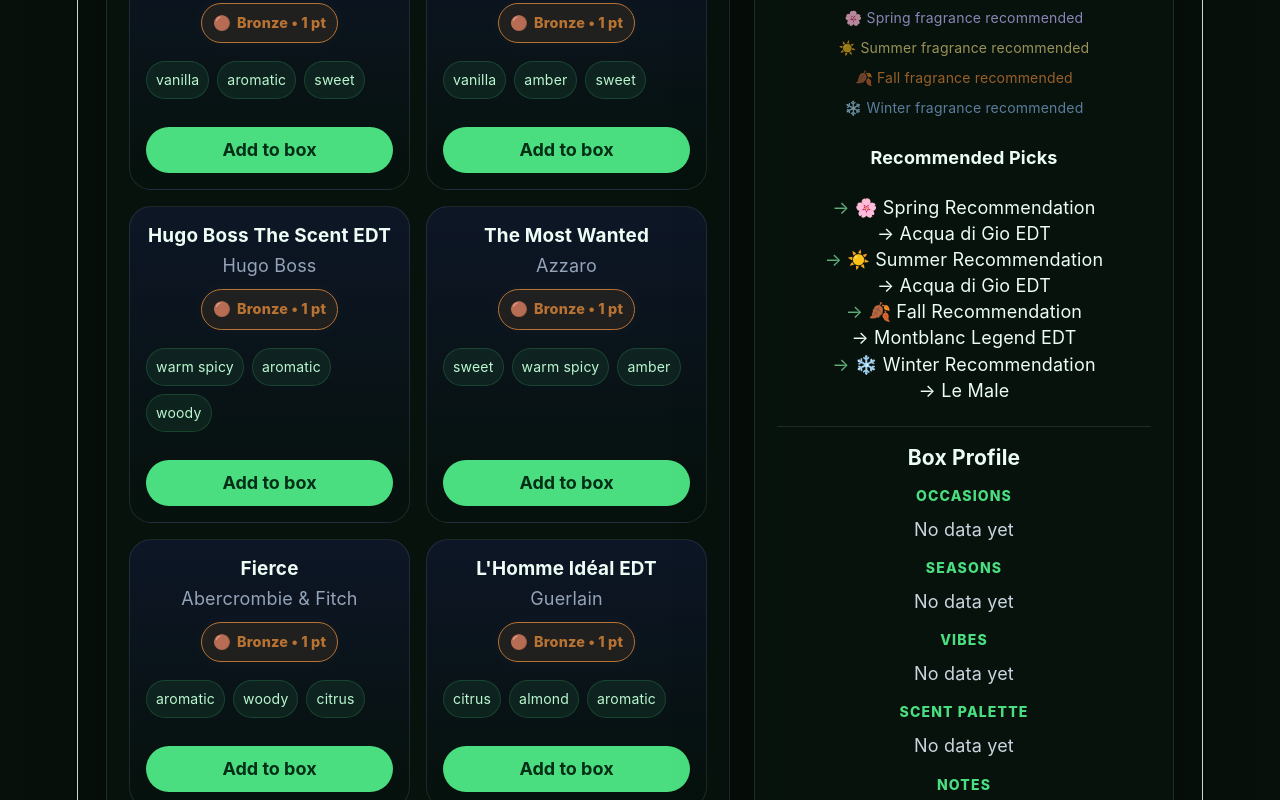
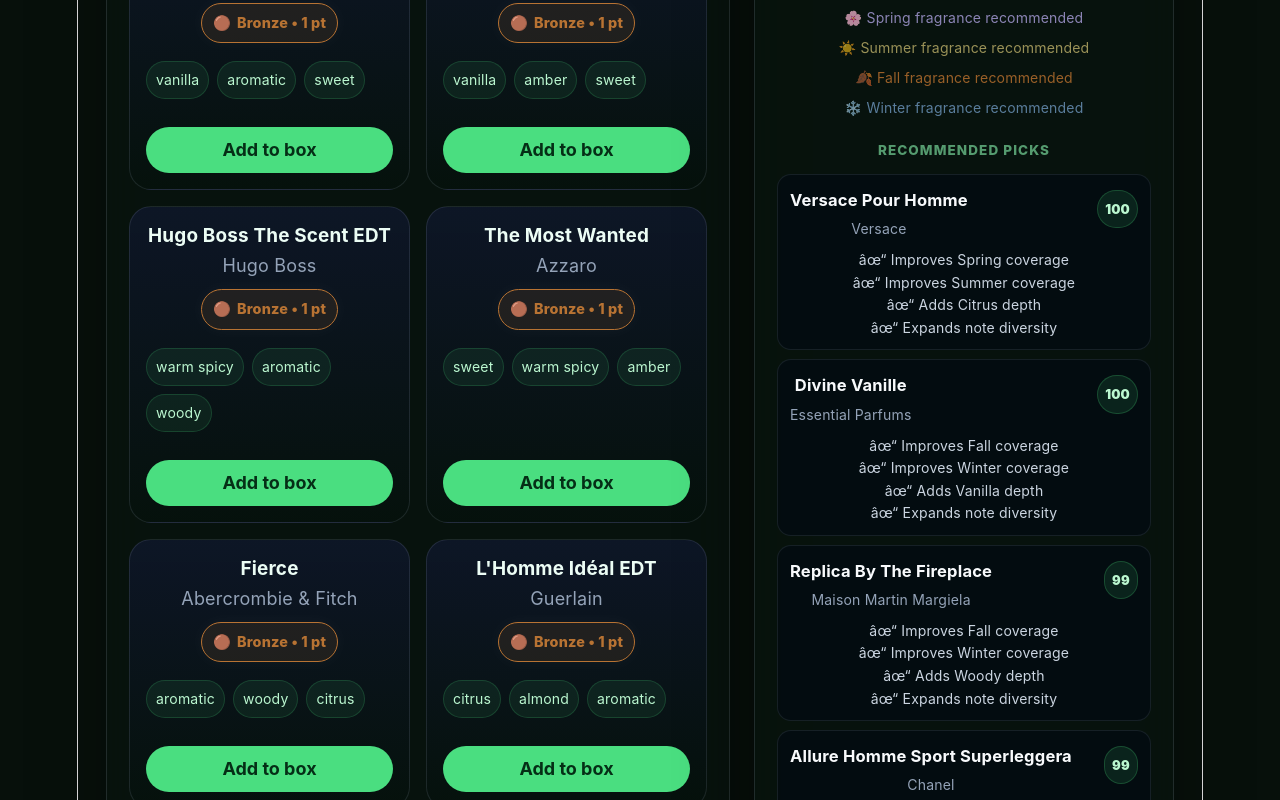
Before and after one commit to Felixchwan/decant-builder, a React (Vite) app: page / in a window 1280 px wide. Shown: the part 1180-1980 px from the top of the page. Built offline with nearby package versions, Linux system fonts and the light colour scheme.

Commit message:
Add ranked recommendation engine

```diff
--- a/src/App.css
+++ b/src/App.css
@@ -1168,7 +1168,73 @@
   font-size: 0.78rem;
 }
 
-.recommendations p::before {
-  content: "→ ";
-  color: rgba(134, 239, 172, 0.7);
+.recommendations {
+  display: grid;
+  gap: 9px;
+  margin-top: 16px;
 }
+
+.recommendations h4 {
+  margin: 0 0 2px;
+  color: rgba(134, 239, 172, 0.62);
+  font-size: 0.75rem;
+  font-weight: 800;
+  letter-spacing: 0.08em;
+  text-transform: uppercase;
+}
+
+.recommendation-card {
+  padding: 12px;
+  border-radius: 14px;
+  background: rgba(2, 6, 23, 0.42);
+  border: 1px solid rgba(148, 163, 184, 0.13);
+}
+
+.recommendation-card-header {
+  display: flex;
+  justify-content: space-between;
+  gap: 10px;
+  align-items: flex-start;
+}
+
+.recommendation-card-header strong,
+.recommendation-card-header span {
+  display: block;
+}
+
+.recommendation-card-header strong {
+  color: #f8fafc;
+  font-size: 0.92rem;
+}
+
+.recommendation-card-header span {
+  margin-top: 3px;
+  color: #94a3b8;
+  font-size: 0.78rem;
+}
+
+.recommendation-score {
+  flex: 0 0 auto;
+  min-width: 34px;
+  padding: 5px 7px;
+  border-radius: 999px;
+  background: rgba(74, 222, 128, 0.11);
+  border: 1px solid rgba(74, 222, 128, 0.22);
+  color: #bbf7d0 !important;
+  text-align: center;
+  font-size: 0.72rem !important;
+  font-weight: 900;
+}
+
+.recommendation-reasons {
+  display: grid;
+  gap: 4px;
+  margin-top: 9px;
+}
+
+.recommendation-reasons p {
+  margin: 0;
+  color: #cbd5e1;
+  font-size: 0.78rem;
+  line-height: 1.32;
+}
--- a/src/App.jsx
+++ b/src/App.jsx
@@ -10,6 +10,8 @@
 import { buildBoxSummary } from "./utils/buildBoxSummary";
 import { getPerfumeNoteIds } from "./utils/noteUtils";
 import { buildCoverageSummary } from "./utils/buildCoverageSummary";
+import { buildScentDna } from "./utils/buildScentDna";
+import { buildRecommendations } from "./utils/buildRecommendations";
 import {
   MIN_BOX_SLOTS,
   MAX_BOX_SLOTS,
@@ -70,7 +72,21 @@
 const boxSummary = useMemo(() => {
   return buildBoxSummary(selectedPerfumes, notes);
 }, [selectedPerfumes]);
-const coverageSummary = buildCoverageSummary(boxSummary, perfumes);
+const coverageSummary = useMemo(() => {
+  return buildCoverageSummary(boxSummary, perfumes);
+}, [boxSummary]);
+const scentDna = useMemo(() => {
+  return buildScentDna(selectedPerfumes, boxSummary);
+}, [selectedPerfumes, boxSummary]);
+const recommendations = useMemo(() => {
+  return buildRecommendations({
+    perfumes,
+    selectedPerfumes,
+    boxSummary,
+    coverageSummary,
+    scentDna,
+  });
+}, [selectedPerfumes, boxSummary, coverageSummary, scentDna]);
 
   function handleFilterChange(category, value) {
     setActiveFilters((currentFilters) => ({
@@ -197,6 +213,8 @@
           missingSlots={missingSlots}
           missingPoints={missingPoints}
           coverageSummary={coverageSummary}
+          recommendations={recommendations}
+          scentDna={scentDna}
           isBoxReady={isBoxReady}
         />
       </section>
--- a/src/components/BuilderPanel.jsx
+++ b/src/components/BuilderPanel.jsx
@@ -1,6 +1,5 @@
 import { useState } from "react";
 import { getTierData } from "../utils/tierUtils";
-import { buildScentDna } from "../utils/buildScentDna";
 
 function BuilderPanel({
   totalSlots,
@@ -17,6 +16,8 @@
   missingSlots,
   missingPoints,
   coverageSummary,
+  recommendations,
+  scentDna,
   isBoxReady,
 }) {
     const [isNotesModalOpen, setIsNotesModalOpen] = useState(false);
@@ -158,17 +159,15 @@
   </div>
     )}
 
-    {coverageSummary.seasonalRecommendations?.length > 0 && (
+    {recommendations?.length > 0 && (
     <div className="recommendations">
     <h4>Recommended Picks</h4>
 
-    {coverageSummary.seasonalRecommendations.map((item) => (
-      <p key={`${item.season}-${item.perfume.id}`}>
-        {getSeasonIcon(item.season)}{" "}
-        {formatLabel(item.season)} Recommendation
-        <br />
-        → {item.perfume.name}
-      </p>
+    {recommendations.map((recommendation) => (
+      <RecommendationCard
+        key={recommendation.perfume.id}
+        recommendation={recommendation}
+      />
         ))}
     </div>
     )}
@@ -293,6 +292,7 @@
           upgradeValue={upgradeValue}
           boxSummary={boxSummary}
           coverageSummary={coverageSummary}
+          scentDna={scentDna}
           onClose={() => setIsFinalSummaryOpen(false)}
         />
       )}
@@ -308,10 +308,10 @@
   upgradeValue,
   boxSummary,
   coverageSummary,
+  scentDna,
   onClose,
 }) {
   const collectionIdentity = getCollectionIdentity(boxSummary);
-  const scentDna = buildScentDna(selectedPerfumes, boxSummary);
 
   return (
     <div className="modal-overlay" onClick={onClose}>
@@ -405,6 +405,31 @@
         </section>
       </div>
     </div>
+  );
+}
+
+function RecommendationCard({ recommendation }) {
+  const { perfume, score, reasons } = recommendation;
+
+  return (
+    <article className="recommendation-card">
+      <div className="recommendation-card-header">
+        <div>
+          <strong>{perfume.name}</strong>
+          <span>{perfume.brand}</span>
+        </div>
+
+        <span className="recommendation-score">{score}</span>
+      </div>
+
+      {reasons.length > 0 && (
+        <div className="recommendation-reasons">
+          {reasons.map((reason) => (
+            <p key={reason}>âœ“ {reason}</p>
+          ))}
+        </div>
+      )}
+    </article>
   );
 }
 
--- /dev/null
+++ b/src/utils/buildRecommendations.js
@@ -0,0 +1,233 @@
+import { getPerfumeNoteIds } from "./noteUtils";
+
+const SEASON_TARGETS = ["spring", "summer", "fall", "winter"];
+const OCCASION_TARGETS = ["daily", "office", "casual", "date", "night", "formal"];
+const VIBE_TARGETS = [
+  "fresh",
+  "clean",
+  "versatile",
+  "elegant",
+  "bold",
+  "seductive",
+  "warm",
+  "cozy",
+];
+
+const MAX_VISIBLE_REASONS = 4;
+
+export function buildRecommendations({
+  perfumes,
+  selectedPerfumes,
+  boxSummary,
+  scentDna,
+  limit = 5,
+}) {
+  const selectedIds = new Set(selectedPerfumes.map((perfume) => perfume.id));
+  const selectedAccords = new Set(Object.keys(boxSummary.accordMap || {}));
+  const selectedNotes = new Set(selectedPerfumes.flatMap(getPerfumeNoteIds));
+
+  return perfumes
+    .filter((perfume) => !selectedIds.has(perfume.id))
+    .map((perfume) =>
+      scoreRecommendation({
+        perfume,
+        boxSummary,
+        scentDna,
+        selectedAccords,
+        selectedNotes,
+      })
+    )
+    .filter((recommendation) => recommendation.score > 0)
+    .sort(
+      (a, b) =>
+        b.score - a.score ||
+        a.perfume.points - b.perfume.points ||
+        a.perfume.name.localeCompare(b.perfume.name)
+    )
+    .slice(0, limit);
+}
+
+function scoreRecommendation({
+  perfume,
+  boxSummary,
+  scentDna,
+  selectedAccords,
+  selectedNotes,
+}) {
+  const reasonCandidates = [];
+  const seasonScore = scoreCoverage({
+    perfume,
+    category: "seasons",
+    targets: SEASON_TARGETS,
+    counts: boxSummary.seasonCounts,
+    missingWeight: 18,
+    weakWeight: 9,
+    maxScore: 30,
+    getMissingReason: (target) => `Improves ${formatLabel(target)} coverage`,
+    getWeakReason: (target) => `Supports ${formatLabel(target)} coverage`,
+    reasonCandidates,
+  });
+
+  const occasionScore = scoreCoverage({
+    perfume,
+    category: "occasions",
+    targets: OCCASION_TARGETS,
+    counts: boxSummary.occasionCounts,
+    missingWeight: 8,
+    weakWeight: 4,
+    maxScore: 20,
+    getMissingReason: (target) => getOccasionReason(target),
+    getWeakReason: (target) => `Reinforces ${formatLabel(target)} use`,
+    reasonCandidates,
+  });
+
+  const vibeScore = scoreCoverage({
+    perfume,
+    category: "vibes",
+    targets: VIBE_TARGETS,
+    counts: boxSummary.vibeCounts,
+    missingWeight: 7,
+    weakWeight: 3.5,
+    maxScore: 20,
+    getMissingReason: (target) => `Adds ${formatLabel(target)} character`,
+    getWeakReason: (target) => `Deepens ${formatLabel(target)} character`,
+    reasonCandidates,
+  });
+
+  const newAccords = (perfume.accords || []).filter(
+    (accord) => !selectedAccords.has(accord)
+  );
+  const accordScore = Math.min(15, newAccords.length * 5);
+
+  if (newAccords.length > 0) {
+    reasonCandidates.push({
+      score: accordScore,
+      label: `Adds ${formatLabel(newAccords[0])} depth`,
+    });
+  }
+
+  const newNotes = getPerfumeNoteIds(perfume).filter(
+    (noteId) => !selectedNotes.has(noteId)
+  );
+  const noteScore = Math.min(15, newNotes.length * 1.5);
+
+  if (newNotes.length > 0) {
+    reasonCandidates.push({
+      score: noteScore,
+      label: "Expands note diversity",
+    });
+  }
+
+  if (
+    scentDna?.scores?.seasonBalance < 80 &&
+    helpsWeakestSeason(perfume, boxSummary)
+  ) {
+    reasonCandidates.push({
+      score: 12,
+      label: "Increases Season Balance",
+    });
+  }
+
+  const scoreBreakdown = {
+    seasons: seasonScore,
+    occasions: occasionScore,
+    vibes: vibeScore,
+    accordDiversity: accordScore,
+    noteDiversity: noteScore,
+  };
+  const score = clampScore(
+    Object.values(scoreBreakdown).reduce((sum, value) => sum + value, 0)
+  );
+  const reasons = getVisibleReasons(reasonCandidates);
+
+  return {
+    perfume,
+    score,
+    reasons,
+    scoreBreakdown,
+  };
+}
+
+function scoreCoverage({
+  perfume,
+  category,
+  targets,
+  counts,
+  missingWeight,
+  weakWeight,
+  maxScore,
+  getMissingReason,
+  getWeakReason,
+  reasonCandidates,
+}) {
+  const matches = targets.filter((target) => perfume[category]?.includes(target));
+  let score = 0;
+
+  matches.forEach((target) => {
+    const count = counts?.[target] || 0;
+
+    if (count === 0) {
+      score += missingWeight;
+      reasonCandidates.push({
+        score: missingWeight,
+        label: getMissingReason(target),
+      });
+    } else if (count < 2) {
+      score += weakWeight;
+      reasonCandidates.push({
+        score: weakWeight,
+        label: getWeakReason(target),
+      });
+    }
+  });
+
+  return Math.min(maxScore, score);
+}
+
+function helpsWeakestSeason(perfume, boxSummary) {
+  const weakestSeason = SEASON_TARGETS.reduce((weakest, season) => {
+    const currentCount = boxSummary.seasonCounts?.[season] || 0;
+    const weakestCount = boxSummary.seasonCounts?.[weakest] || 0;
+
+    return currentCount < weakestCount ? season : weakest;
+  }, SEASON_TARGETS[0]);
+
+  return perfume.seasons?.includes(weakestSeason);
+}
+
+function getVisibleReasons(reasonCandidates) {
+  const seenLabels = new Set();
+
+  return reasonCandidates
+    .sort((a, b) => b.score - a.score || a.label.localeCompare(b.label))
+    .filter((reason) => {
+      if (seenLabels.has(reason.label)) {
+        return false;
+      }
+
+      seenLabels.add(reason.label);
+      return true;
+    })
+    .slice(0, MAX_VISIBLE_REASONS)
+    .map((reason) => reason.label);
+}
+
+function getOccasionReason(target) {
+  if (target === "date" || target === "night") {
+    return `Strengthens ${formatLabel(target)} profile`;
+  }
+
+  return `Improves ${formatLabel(target)} versatility`;
+}
+
+function clampScore(value) {
+  return Math.max(0, Math.min(100, Math.round(value)));
+}
+
+function formatLabel(value) {
+  return value
+    .split(/(?=[A-Z])|[-_\s]/)
+    .filter(Boolean)
+    .map((word) => word.charAt(0).toUpperCase() + word.slice(1))
+    .join(" ");
+}
```
